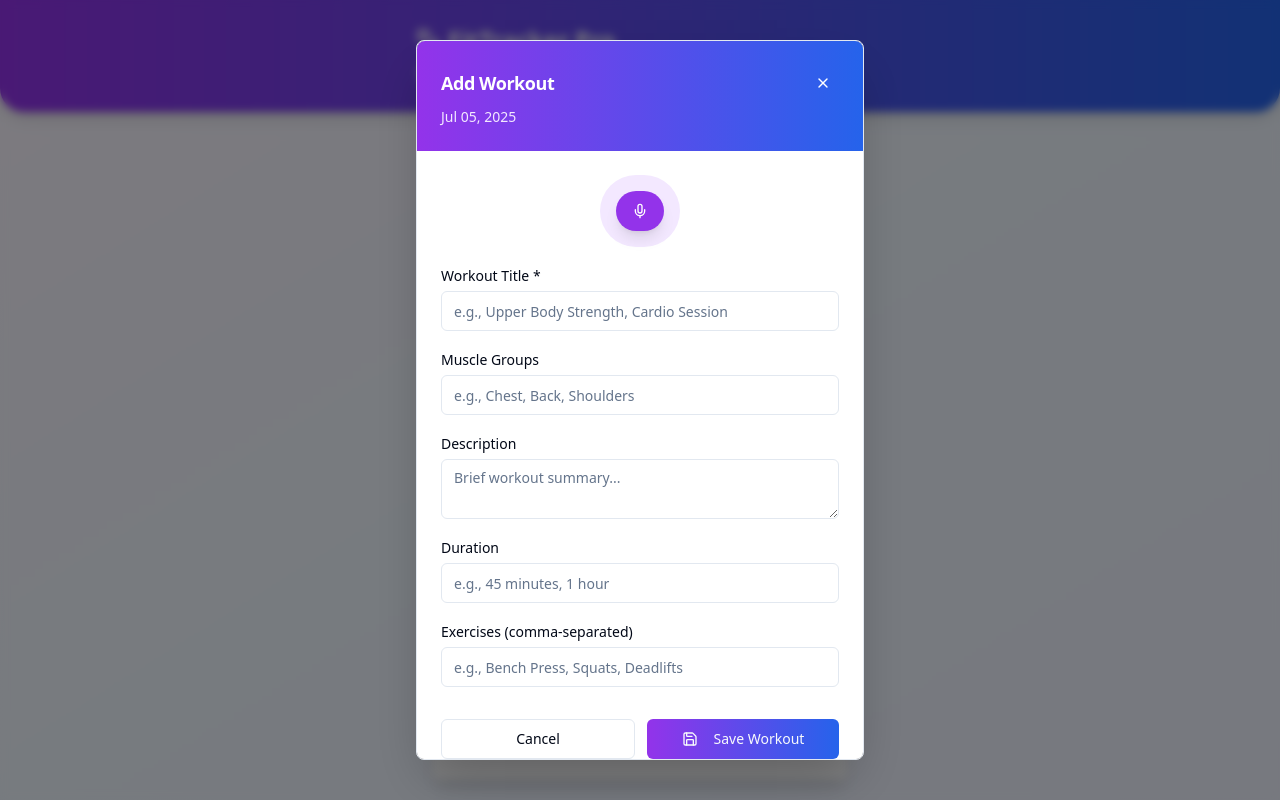
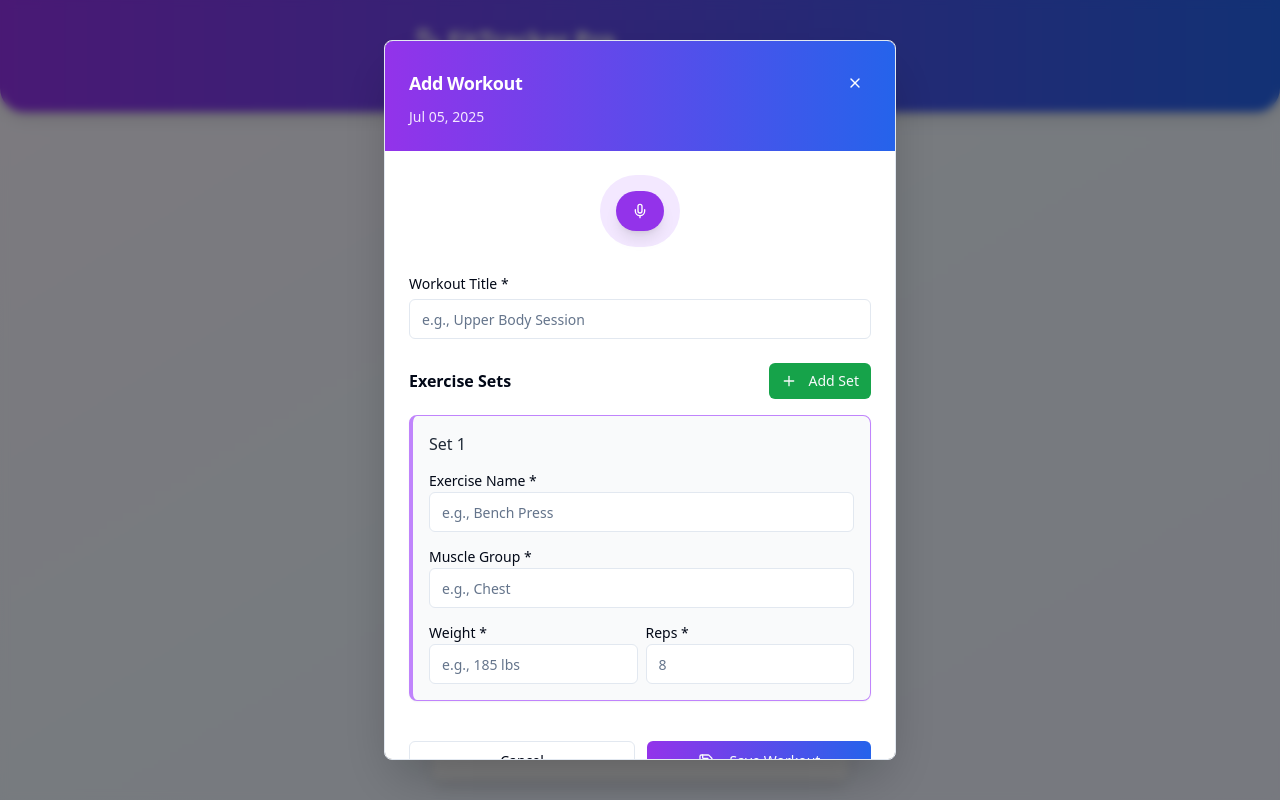
Before and after one commit to orijeet100/fitness-voice-diary, a React (Vite) app: page / in a window 1280 px wide. Both pictures are taken after a click on the button "Add Workout". Built offline with nearby package versions, Linux system fonts and the light colour scheme.

Commit message:
Refactor workout input and LLM integration
Modified the voice recorder to allow for multiple sets per exercise, with options for text and voice input. Implemented LLM integration to detect set counts and populate exercise details. Added error handling for invalid LLM responses.

```diff
--- a/src/components/VoiceRecorder.tsx
+++ b/src/components/VoiceRecorder.tsx
@@ -3,12 +3,11 @@ import React, { useState, useRef, useEffect } from 'react';
 import { Card, CardContent, CardHeader, CardTitle } from '@/components/ui/card';
 import { Button } from '@/components/ui/button';
 import { Input } from '@/components/ui/input';
-import { Textarea } from '@/components/ui/textarea';
 import { Label } from '@/components/ui/label';
-import { Mic, MicOff, Square, Play, Save, X, Sparkles } from 'lucide-react';
+import { Mic, MicOff, Square, Play, Save, X, Plus, Trash2, Sparkles } from 'lucide-react';
 import { format } from 'date-fns';
 import { toast } from '@/hooks/use-toast';
-import { Workout, ExerciseDetail } from '@/types/workout';
+import { Workout, ExerciseSet, LLMResponse } from '@/types/workout';
 
 interface VoiceRecorderProps {
   selectedDate: Date;
@@ -20,14 +19,10 @@ const VoiceRecorder: React.FC<VoiceRecorderProps> = ({ selectedDate, onSave, onC
   const [isRecording, setIsRecording] = useState(false);
   const [audioBlob, setAudioBlob] = useState<Blob | null>(null);
   const [title, setTitle] = useState('');
-  const [description, setDescription] = useState('');
-  const [duration, setDuration] = useState('');
-  const [exercises, setExercises] = useState('');
-  const [muscleGroups, setMuscleGroups] = useState('');
-  const [exerciseDetails, setExerciseDetails] = useState<ExerciseDetail[]>([]);
-  const [voiceTranscript, setVoiceTranscript] = useState('');
+  const [exerciseSets, setExerciseSets] = useState<ExerciseSet[]>([]);
   const [isProcessing, setIsProcessing] = useState(false);
   const [recordingTime, setRecordingTime] = useState(0);
+  const [errorMessage, setErrorMessage] = useState('');
 
   const mediaRecorder = useRef<MediaRecorder | null>(null);
   const audioRef = useRef<HTMLAudioElement | null>(null);
@@ -40,6 +35,28 @@ const VoiceRecorder: React.FC<VoiceRecorderProps> = ({ selectedDate, onSave, onC
       }
     };
   }, []);
+
+  const createEmptySet = (): ExerciseSet => ({
+    id: crypto.randomUUID(),
+    exerciseName: '',
+    muscleGroup: '',
+    weight: '',
+    reps: 0
+  });
+
+  const addNewSet = () => {
+    setExerciseSets(prev => [...prev, createEmptySet()]);
+  };
+
+  const updateSet = (id: string, field: keyof ExerciseSet, value: string | number) => {
+    setExerciseSets(prev => prev.map(set =>
+      set.id === id ? { ...set, [field]: value } : set
+    ));
+  };
+
+  const deleteSet = (id: string) => {
+    setExerciseSets(prev => prev.filter(set => set.id !== id));
+  };
 
   const startRecording = async () => {
     try {
@@ -60,6 +77,7 @@ const VoiceRecorder: React.FC<VoiceRecorderProps> = ({ selectedDate, onSave, onC
       mediaRecorder.current.start();
       setIsRecording(true);
       setRecordingTime(0);
+      setErrorMessage('');
 
       recordingInterval.current = setInterval(() => {
         setRecordingTime(prev => prev + 1);
@@ -67,7 +85,7 @@ const VoiceRecorder: React.FC<VoiceRecorderProps> = ({ selectedDate, onSave, onC
 
       toast({
         title: "Recording Started",
-        description: "Speak your workout details clearly.",
+        description: "Describe your exercise sets clearly.",
       });
     } catch (error) {
       toast({
@@ -87,65 +105,65 @@ const VoiceRecorder: React.FC<VoiceRecorderProps> = ({ selectedDate, onSave, onC
       }
       toast({
         title: "Recording Stopped",
-        description: "Processing your voice note...",
+        description: "Processing your voice input...",
       });
-      simulateAIProcessing();
+      simulateLLMProcessing();
     }
   };
 
-  const simulateAIProcessing = () => {
+  const simulateLLMProcessing = () => {
     setIsProcessing(true);
+    setErrorMessage('');
+
     setTimeout(() => {
-      // Mock structured workout data extraction
-      const mockTranscript = "Did a 45-minute upper body strength session. Started with bench press, 3 sets of 8 reps at 185 pounds. Then shoulder press, 3 sets of 10 reps at 65 pounds. Finished with pull-ups, 3 sets of 6 reps bodyweight, and bicep curls, 3 sets of 12 reps at 25 pounds each arm.";
-
-      const mockExerciseDetails: ExerciseDetail[] = [
+      // Mock LLM response - this would be replaced with actual LLM API call
+      const mockResponse: LLMResponse = Math.random() > 0.2 ? {
+        success: true,
+        sets: [
           {
-          name: "Bench Press",
+            id: crypto.randomUUID(),
+            exerciseName: "Bench Press",
             muscleGroup: "Chest",
             weight: "185 lbs",
-          reps: 8,
-          sets: 3
+            reps: 8
           },
           {
-          name: "Shoulder Press",
+            id: crypto.randomUUID(),
+            exerciseName: "Bench Press",
+            muscleGroup: "Chest",
+            weight: "185 lbs",
+            reps: 6
+          },
+          {
+            id: crypto.randomUUID(),
+            exerciseName: "Shoulder Press",
             muscleGroup: "Shoulders",
             weight: "65 lbs",
-          reps: 10,
-          sets: 3
-        },
-        {
-          name: "Pull-ups",
-          muscleGroup: "Back",
-          weight: "Bodyweight",
-          reps: 6,
-          sets: 3
-        },
-        {
-          name: "Bicep Curls",
-          muscleGroup: "Arms",
-          weight: "25 lbs each",
-          reps: 12,
-          sets: 3
+            reps: 10
           }
-      ];
+        ]
+      } : {
+        success: false,
+        error: "Could not understand the workout details. Please try again with clearer instructions."
+      };
 
-      const mockMuscleGroups = ["Chest", "Shoulders", "Back", "Arms"];
-      const mockExercises = mockExerciseDetails.map(ex => ex.name);
-
-      setVoiceTranscript(mockTranscript);
-      setExerciseDetails(mockExerciseDetails);
-      setMuscleGroups(mockMuscleGroups.join(", "));
-      setExercises(mockExercises.join(", "));
-      setTitle("Upper Body Strength Training");
-      setDuration("45 minutes");
-      setDescription("Complete upper body workout focusing on major muscle groups with compound and isolation exercises.");
-      setIsProcessing(false);
-
+      if (mockResponse.success && mockResponse.sets) {
+        setExerciseSets(mockResponse.sets);
+        setTitle("Voice Workout Session");
         toast({
           title: "AI Analysis Complete!",
-        description: "Your workout details have been extracted and organized.",
+          description: `Extracted ${mockResponse.sets.length} exercise sets.`,
         });
+      } else {
+        setErrorMessage(mockResponse.error || "Enter Valid query");
+        toast({
+          title: "Processing Error",
+          description: mockResponse.error || "Enter Valid query",
+          variant: "destructive",
+        });
+      }
+
+      setIsProcessing(false);
     }, 2000);
   };
 
@@ -167,15 +185,32 @@ const VoiceRecorder: React.FC<VoiceRecorderProps> = ({ selectedDate, onSave, onC
       return;
     }
 
+    if (exerciseSets.length === 0) {
+      toast({
+        title: "No Exercise Sets",
+        description: "Please add at least one exercise set.",
+        variant: "destructive",
+      });
+      return;
+    }
+
+    const validSets = exerciseSets.filter(set =>
+      set.exerciseName.trim() && set.muscleGroup.trim() && set.weight.trim() && set.reps > 0
+    );
+
+    if (validSets.length === 0) {
+      toast({
+        title: "Invalid Sets",
+        description: "Please fill in all required fields for at least one set.",
+        variant: "destructive",
+      });
+      return;
+    }
+
     const workout = {
       date: format(selectedDate, 'yyyy-MM-dd'),
       title: title.trim(),
-      description: description.trim(),
-      duration: duration.trim() || "Not specified",
-      exercises: exercises.split(',').map(ex => ex.trim()).filter(ex => ex.length > 0),
-      muscleGroups: muscleGroups.split(',').map(mg => mg.trim()).filter(mg => mg.length > 0),
-      exerciseDetails: exerciseDetails,
-      voiceTranscript: voiceTranscript.trim(),
+      exerciseSets: validSets,
     };
 
     onSave(workout);
@@ -187,9 +222,16 @@ const VoiceRecorder: React.FC<VoiceRecorderProps> = ({ selectedDate, onSave, onC
     return `${mins}:${secs.toString().padStart(2, '0')}`;
   };
 
+  // Initialize with one empty set if none exist
+  useEffect(() => {
+    if (exerciseSets.length === 0) {
+      addNewSet();
+    }
+  }, []);
+
   return (
     <div className="fixed inset-0 bg-black/50 backdrop-blur-sm z-50 flex items-center justify-center p-4">
-      <Card className="w-full max-w-md max-h-[90vh] overflow-y-auto bg-white shadow-2xl">
+      <Card className="w-full max-w-lg max-h-[90vh] overflow-y-auto bg-white shadow-2xl">
         <CardHeader className="bg-gradient-to-r from-purple-600 to-blue-600 text-white rounded-t-lg">
           <div className="flex justify-between items-center">
             <CardTitle className="text-lg">Add Workout</CardTitle>
@@ -207,7 +249,7 @@ const VoiceRecorder: React.FC<VoiceRecorderProps> = ({ selectedDate, onSave, onC
           </p>
         </CardHeader>
 
-        <CardContent className="p-6 space-y-4">
+        <CardContent className="p-6 space-y-6">
           {/* Voice Recording Section */}
           <div className="text-center space-y-4">
             <div className="flex justify-center">
@@ -258,88 +300,103 @@ const VoiceRecorder: React.FC<VoiceRecorderProps> = ({ selectedDate, onSave, onC
                 </Button>
               </div>
             )}
+
+            {errorMessage && (
+              <div className="bg-red-50 border border-red-200 rounded-lg p-3">
+                <p className="text-red-600 text-sm">{errorMessage}</p>
+              </div>
+            )}
           </div>
 
-          {/* Extracted Exercise Details */}
-          {exerciseDetails.length > 0 && (
-            <div className="bg-green-50 p-4 rounded-lg border-l-4 border-green-400">
-              <h4 className="font-semibold text-green-800 mb-3">Extracted Workout Details:</h4>
-              <div className="space-y-2">
-                {exerciseDetails.map((exercise, index) => (
-                  <div key={index} className="bg-white p-3 rounded border border-green-200">
-                    <div className="flex justify-between items-start mb-1">
-                      <span className="font-medium text-gray-800">{exercise.name}</span>
-                      <span className="text-xs bg-green-100 text-green-700 px-2 py-1 rounded-full">
-                        {exercise.muscleGroup}
-                      </span>
-                    </div>
-                    <div className="text-sm text-gray-600">
-                      {exercise.sets && <span>{exercise.sets} sets × </span>}
-                      {exercise.reps && <span>{exercise.reps} reps</span>}
-                      {exercise.weight && <span className="ml-2">@ {exercise.weight}</span>}
-                    </div>
-                  </div>
-                ))}
-              </div>
-            </div>
-          )}
-
-          {/* Manual Input Fields */}
-          <div className="space-y-4">
+          {/* Title Input */}
           <div>
             <Label htmlFor="title">Workout Title *</Label>
             <Input
               id="title"
               value={title}
               onChange={(e) => setTitle(e.target.value)}
-                placeholder="e.g., Upper Body Strength, Cardio Session"
+              placeholder="e.g., Upper Body Session"
               className="mt-1"
             />
           </div>
 
+          {/* Exercise Sets */}
+          <div className="space-y-4">
+            <div className="flex justify-between items-center">
+              <Label className="text-base font-semibold">Exercise Sets</Label>
+              <Button
+                onClick={addNewSet}
+                size="sm"
+                className="bg-green-600 hover:bg-green-700"
+              >
+                <Plus className="h-4 w-4 mr-1" />
+                Add Set
+              </Button>
+            </div>
+
+            {exerciseSets.map((set, index) => (
+              <Card key={set.id} className="p-4 bg-gray-50 border-l-4 border-purple-400">
+                <div className="flex justify-between items-start mb-3">
+                  <h4 className="font-medium text-gray-800">Set {index + 1}</h4>
+                  {exerciseSets.length > 1 && (
+                    <Button
+                      variant="ghost"
+                      size="sm"
+                      onClick={() => deleteSet(set.id)}
+                      className="text-red-500 hover:text-red-700 hover:bg-red-50"
+                    >
+                      <Trash2 className="h-4 w-4" />
+                    </Button>
+                  )}
+                </div>
+
+                <div className="grid grid-cols-1 gap-3">
                   <div>
-              <Label htmlFor="muscleGroups">Muscle Groups</Label>
+                    <Label htmlFor={`exercise-${set.id}`}>Exercise Name *</Label>
                     <Input
-                id="muscleGroups"
-                value={muscleGroups}
-                onChange={(e) => setMuscleGroups(e.target.value)}
-                placeholder="e.g., Chest, Back, Shoulders"
-                className="mt-1"
+                      id={`exercise-${set.id}`}
+                      value={set.exerciseName}
+                      onChange={(e) => updateSet(set.id, 'exerciseName', e.target.value)}
+                      placeholder="e.g., Bench Press"
                     />
                   </div>
 
                   <div>
-              <Label htmlFor="description">Description</Label>
-              <Textarea
-                id="description"
-                value={description}
-                onChange={(e) => setDescription(e.target.value)}
-                placeholder="Brief workout summary..."
-                className="mt-1 min-h-[60px]"
+                    <Label htmlFor={`muscle-${set.id}`}>Muscle Group *</Label>
+                    <Input
+                      id={`muscle-${set.id}`}
+                      value={set.muscleGroup}
+                      onChange={(e) => updateSet(set.id, 'muscleGroup', e.target.value)}
+                      placeholder="e.g., Chest"
+                    />
+                  </div>
+
+                  <div className="grid grid-cols-2 gap-2">
+                    <div>
+                      <Label htmlFor={`weight-${set.id}`}>Weight *</Label>
+                      <Input
+                        id={`weight-${set.id}`}
+                        value={set.weight}
+                        onChange={(e) => updateSet(set.id, 'weight', e.target.value)}
+                        placeholder="e.g., 185 lbs"
                       />
                     </div>
 
                     <div>
-              <Label htmlFor="duration">Duration</Label>
+                      <Label htmlFor={`reps-${set.id}`}>Reps *</Label>
                       <Input
-                id="duration"
-                value={duration}
-                onChange={(e) => setDuration(e.target.value)}
-                placeholder="e.g., 45 minutes, 1 hour"
-                className="mt-1"
+                        id={`reps-${set.id}`}
+                        type="number"
+                        value={set.reps || ''}
+                        onChange={(e) => updateSet(set.id, 'reps', parseInt(e.target.value) || 0)}
+                        placeholder="8"
+                        min="0"
                       />
                     </div>
-
-            <div>
-              <Label htmlFor="exercises">Exercises (comma-separated)</Label>
-              <Input
-                id="exercises"
-                value={exercises}
-                onChange={(e) => setExercises(e.target.value)}
-                placeholder="e.g., Bench Press, Squats, Deadlifts"
-                className="mt-1"
-              />
                   </div>
+                </div>
+              </Card>
+            ))}
           </div>
 
           {/* Save Button */}
--- a/src/components/WorkoutCard.tsx
+++ b/src/components/WorkoutCard.tsx
@@ -2,7 +2,7 @@
 import React from 'react';
 import { Card, CardContent } from '@/components/ui/card';
 import { Button } from '@/components/ui/button';
-import { Trash2, Clock, Target, Dumbbell, Weight } from 'lucide-react';
+import { Trash2, Dumbbell, Weight } from 'lucide-react';
 import { Workout } from '@/types/workout';
 
 interface WorkoutCardProps {
@@ -11,6 +11,15 @@ interface WorkoutCardProps {
 }
 
 const WorkoutCard: React.FC<WorkoutCardProps> = ({ workout, onDelete }) => {
+  // Group sets by exercise name
+  const groupedExercises = workout.exerciseSets.reduce((acc, set) => {
+    if (!acc[set.exerciseName]) {
+      acc[set.exerciseName] = [];
+    }
+    acc[set.exerciseName].push(set);
+    return acc;
+  }, {} as Record<string, typeof workout.exerciseSets>);
+
   return (
     <Card className="bg-gradient-to-r from-white to-purple-50 border-purple-200 shadow-md hover:shadow-lg transition-all duration-200">
       <CardContent className="p-4">
@@ -26,94 +35,40 @@ const WorkoutCard: React.FC<WorkoutCardProps> = ({ workout, onDelete }) => {
           </Button>
         </div>
 
-        <p className="text-gray-600 mb-3">{workout.description}</p>
-
-        <div className="flex items-center gap-4 mb-3 text-sm text-gray-500">
-          <div className="flex items-center gap-1">
-            <Clock className="h-4 w-4" />
-            <span>{workout.duration}</span>
-          </div>
-          <div className="flex items-center gap-1">
-            <Target className="h-4 w-4" />
-            <span>{workout.exercises.length} exercises</span>
-          </div>
+        <div className="space-y-4">
+          {Object.entries(groupedExercises).map(([exerciseName, sets]) => (
+            <div key={exerciseName} className="bg-white p-3 rounded-lg border border-purple-100 shadow-sm">
+              <div className="flex items-center gap-2 mb-2">
+                <Dumbbell className="h-4 w-4 text-purple-600" />
+                <span className="font-medium text-gray-800">{exerciseName}</span>
+                <span className="text-xs bg-purple-100 text-purple-700 px-2 py-1 rounded-full ml-auto">
+                  {sets[0].muscleGroup}
+                </span>
               </div>
 
-        {/* Muscle Groups */}
-        {workout.muscleGroups && workout.muscleGroups.length > 0 && (
-          <div className="mb-3">
-            <p className="text-sm font-medium text-gray-700 mb-2">Muscle Groups:</p>
-            <div className="flex flex-wrap gap-2">
-              {workout.muscleGroups.map((group, index) => (
-                <span
-                  key={index}
-                  className="px-2 py-1 bg-blue-100 text-blue-700 rounded-full text-xs font-medium"
-                >
-                  {group}
-                </span>
-              ))}
-            </div>
-          </div>
-        )}
-
-        {/* Exercise Details */}
-        {workout.exerciseDetails && workout.exerciseDetails.length > 0 && (
-          <div className="mb-3">
-            <p className="text-sm font-medium text-gray-700 mb-2">Exercise Details:</p>
-            <div className="space-y-2">
-              {workout.exerciseDetails.map((exercise, index) => (
-                <div
-                  key={index}
-                  className="bg-white p-3 rounded-lg border border-purple-100 shadow-sm"
-                >
-                  <div className="flex justify-between items-start mb-1">
-                    <div className="flex items-center gap-2">
-                      <Dumbbell className="h-4 w-4 text-purple-600" />
-                      <span className="font-medium text-gray-800">{exercise.name}</span>
-                    </div>
-                    <span className="text-xs bg-purple-100 text-purple-700 px-2 py-1 rounded-full">
-                      {exercise.muscleGroup}
-                    </span>
-                  </div>
-                  <div className="flex items-center gap-4 text-sm text-gray-600">
-                    {exercise.sets && exercise.reps && (
-                      <div className="flex items-center gap-1">
-                        <Target className="h-3 w-3" />
-                        <span>{exercise.sets} × {exercise.reps}</span>
-                      </div>
-                    )}
-                    {exercise.weight && (
+              <div className="space-y-1">
+                {sets.map((set, index) => (
+                  <div key={set.id} className="flex items-center justify-between text-sm text-gray-600 bg-gray-50 px-3 py-2 rounded">
+                    <span className="font-medium">Set {index + 1}</span>
+                    <div className="flex items-center gap-4">
                       <div className="flex items-center gap-1">
                         <Weight className="h-3 w-3" />
-                        <span>{exercise.weight}</span>
+                        <span>{set.weight}</span>
                       </div>
-                    )}
+                      <span>{set.reps} reps</span>
                     </div>
-                  {exercise.notes && (
-                    <p className="text-xs text-gray-500 mt-1 italic">{exercise.notes}</p>
-                  )}
                   </div>
                 ))}
               </div>
             </div>
-        )}
-
-        {/* Fallback: Basic exercises list (for backward compatibility) */}
-        {(!workout.exerciseDetails || workout.exerciseDetails.length === 0) && workout.exercises.length > 0 && (
-          <div className="mb-3">
-            <p className="text-sm font-medium text-gray-700 mb-2">Exercises:</p>
-            <div className="flex flex-wrap gap-2">
-              {workout.exercises.map((exercise, index) => (
-                <span
-                  key={index}
-                  className="px-2 py-1 bg-purple-100 text-purple-700 rounded-full text-xs"
-                >
-                  {exercise}
-                </span>
           ))}
         </div>
+
+        <div className="mt-3 pt-3 border-t border-purple-100">
+          <p className="text-sm text-gray-500">
+            {workout.exerciseSets.length} total sets • {Object.keys(groupedExercises).length} exercises
+          </p>
         </div>
-        )}
       </CardContent>
     </Card>
   );
--- a/src/pages/Index.tsx
+++ b/src/pages/Index.tsx
@@ -62,6 +62,10 @@ const Index = () => {
     return workouts.filter(workout => new Date(workout.timestamp) >= oneWeekAgo).length;
   };
 
+  const getTotalSets = () => {
+    return workouts.reduce((total, workout) => total + workout.exerciseSets.length, 0);
+  };
+
   return (
     <div className="min-h-screen bg-gradient-to-br from-purple-50 via-blue-50 to-indigo-50">
       {/* Header */}
@@ -71,7 +75,7 @@ const Index = () => {
             <Dumbbell className="h-6 w-6" />
             FitTracker Pro
           </h1>
-          <p className="text-purple-100">Track your workouts with voice</p>
+          <p className="text-purple-100">Track your workout sets with voice</p>
         </div>
       </div>
 
@@ -88,8 +92,8 @@ const Index = () => {
           <Card className="bg-white/80 backdrop-blur-sm border-0 shadow-lg">
             <CardContent className="p-4 text-center">
               <Clock className="h-6 w-6 text-blue-600 mx-auto mb-2" />
-              <p className="text-2xl font-bold text-gray-800">{getThisWeekWorkouts()}</p>
-              <p className="text-sm text-gray-600">This Week</p>
+              <p className="text-2xl font-bold text-gray-800">{getTotalSets()}</p>
+              <p className="text-sm text-gray-600">Total Sets</p>
             </CardContent>
           </Card>
         </div>
```
Also changed, not shown: src/types/workout.ts (+12 -12 lines). Lines whose indentation alone changed are shown as unchanged.
